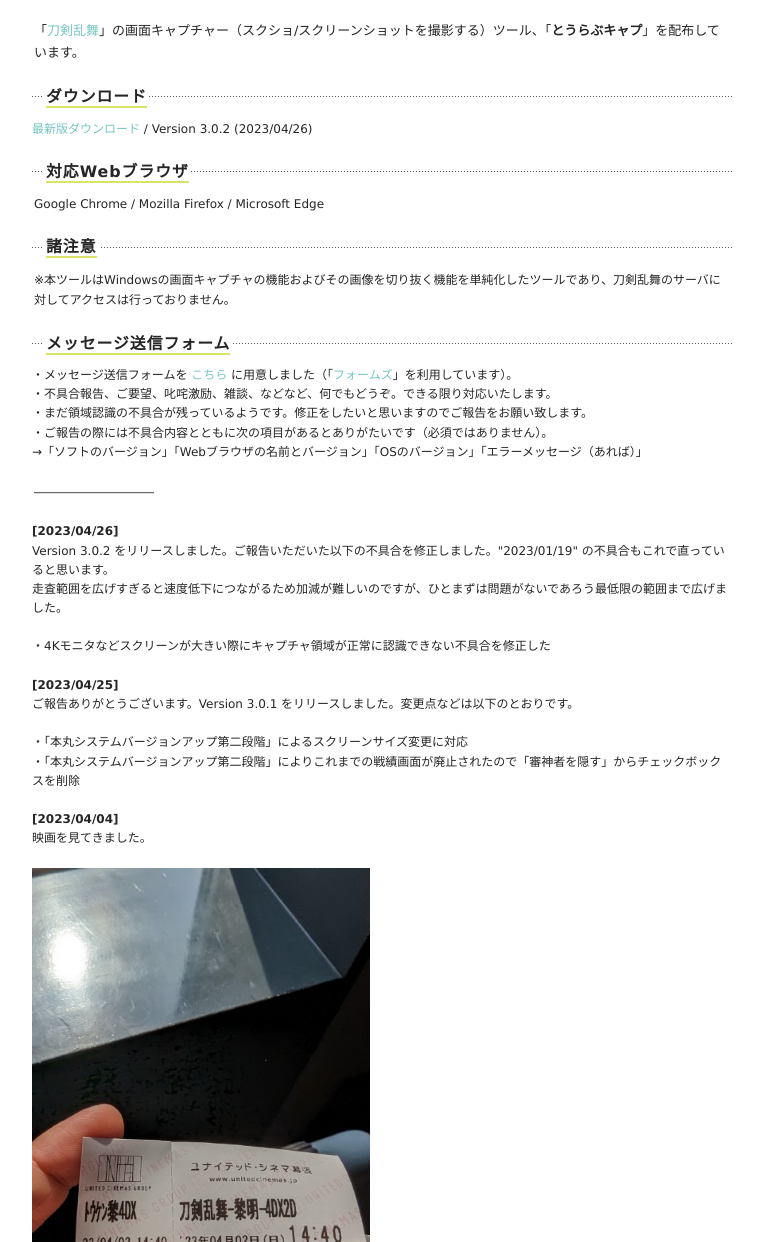
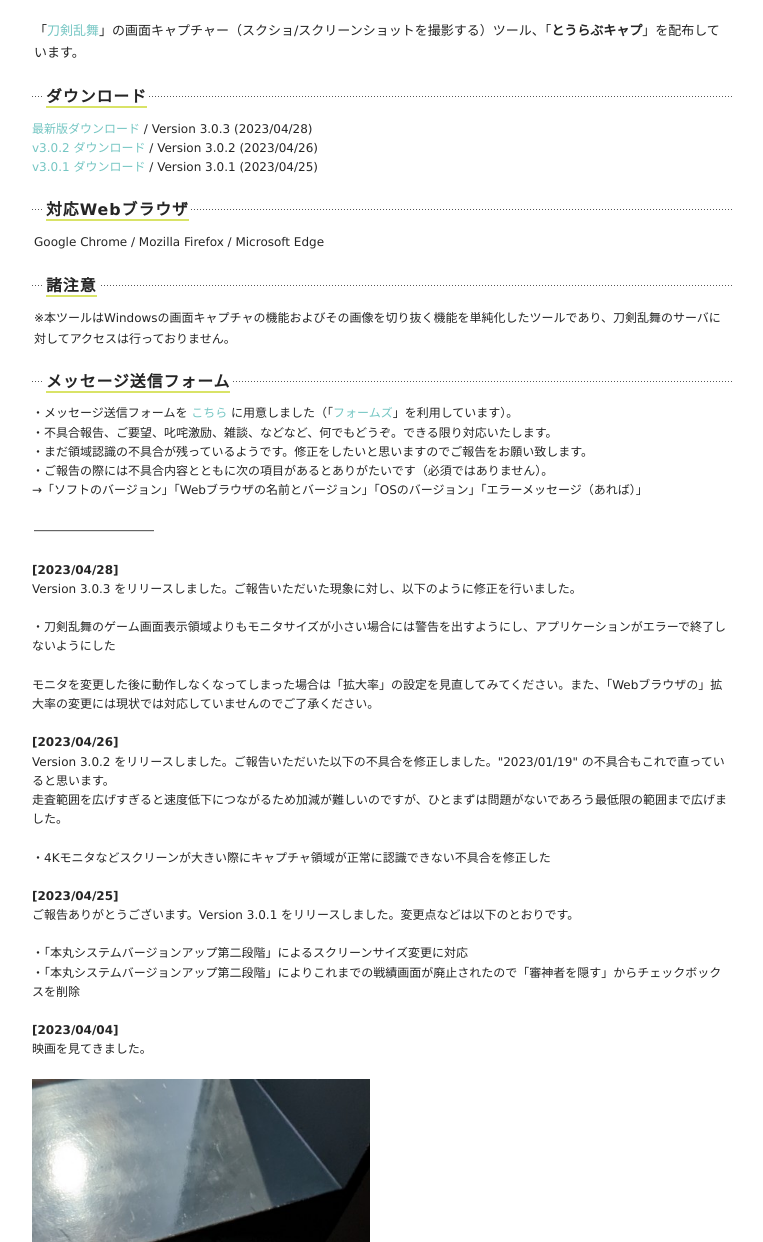
Before and after one commit to nikukyugamer/sword-sword-ranbu, a PHP site: page / in a window 1280 px wide. Shown: the part 147-1389 px from the top of the page, without its empty margins (258-1021 px from the left). Run offline with PHP 8.4, Linux system fonts and the light colour scheme.

Commit message:
feat: 🎸 v3.0.3 リリース (#49)

```diff
--- a/index.php
+++ b/index.php
@@ -83,7 +83,13 @@ height="0" width="0" style="display:none;visibility:hidden"></iframe></noscript>
 <div class="h3"><h3><strong>ダウンロード</strong></h3></div>
 <ul class="download">
   <li>
-    <a href="./TouLoveCap_Ver_3_0_2.zip" onclick="ga('send','pageview','/TouLoveCap/TouLoveCap_Ver_3_0_2.zip');">最新版ダウンロード</a> / Version 3.0.2 (2023/04/26)
+    <a href="./TouLoveCap_Ver_3_0_3.zip" onclick="ga('send','pageview','/TouLoveCap/TouLoveCap_Ver_3_0_3.zip');">最新版ダウンロード</a> / Version 3.0.3 (2023/04/28)
+  </li>
+  <li>
+    <a href="./TouLoveCap_Ver_3_0_2.zip" onclick="ga('send','pageview','/TouLoveCap/TouLoveCap_Ver_3_0_2.zip');">v3.0.2 ダウンロード</a> / Version 3.0.2 (2023/04/26)
+  </li>
+  <li>
+    <a href="./TouLoveCap_Ver_3_0_1.zip" onclick="ga('send','pageview','/TouLoveCap/TouLoveCap_Ver_3_0_1.zip');">v3.0.1 ダウンロード</a> / Version 3.0.1 (2023/04/25)
   </li>
 </ul>
 <p></p>
@@ -108,6 +114,20 @@ height="0" width="0" style="display:none;visibility:hidden"></iframe></noscript>
 <p></p>
 
 <p>――――――――――</p>
+
+<div>
+  <span style="font-weight: bold;">[2023/04/28]</span>
+  <br>
+  Version 3.0.3 をリリースしました。ご報告いただいた現象に対し、以下のように修正を行いました。
+  <br><br>
+  <ul>
+    <li>・刀剣乱舞のゲーム画面表示領域よりもモニタサイズが小さい場合には警告を出すようにし、アプリケーションがエラーで終了しないようにした</li>
+  </ul>
+  <br>
+  モニタを変更した後に動作しなくなってしまった場合は「拡大率」の設定を見直してみてください。また、「Webブラウザの」拡大率の変更には現状では対応していませんのでご了承ください。
+</div>
+
+<br>
 
 <div>
   <span style="font-weight: bold;">[2023/04/26]</span>
```
Also changed, not shown: 1 other file.
